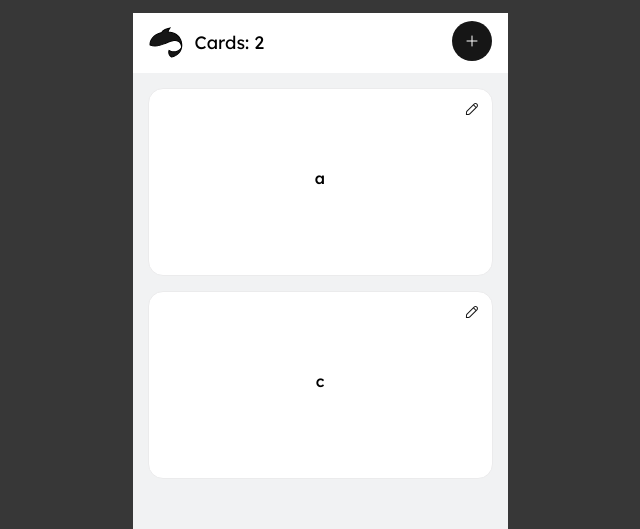
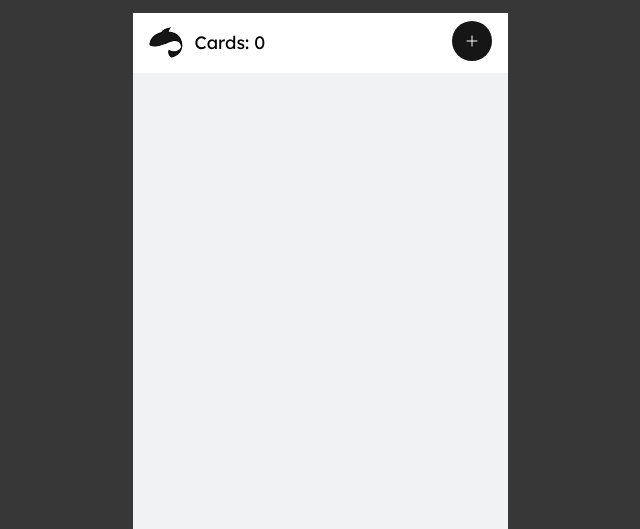
Before and after one commit to filwas/fischkapp, a React (Vite) app: page / in a window 1280 px wide. Shown: the top 529 px of the page, without its empty margins (320-960 px from the left). Built offline with nearby package versions, Linux system fonts and the light colour scheme.

Commit message:
fixed error caused by last commit

```diff
--- a/src/App.tsx
+++ b/src/App.tsx
@@ -23,16 +23,16 @@ const CARDSMEMORY = [
 ];
 
 function App() {
-  const [cardsArray, setCardsArray] = useState<CardObject[]>(CARDSMEMORY);
+  const [cardsArray, setCardsArray] = useState<CardObject[]>([]);
   const [isNewCardDisplayed, setIsNewCardDisplayed] = useState(false);
 
   const handleAddCardButtonClick = () => {
     setIsNewCardDisplayed(true);
   };
 
-  const handleSaveButtonClick = (props: CardObject) => {
+  const handleSaveButtonClick = (card: CardObject) => {
     setCardsArray([
-      { face: props.face, back: props.back},
+      { face: card.face, back: card.back },
       ...cardsArray,
     ]);
     setIsNewCardDisplayed(false);
@@ -57,7 +57,7 @@ function App() {
           />
         )}
         {cardsArray.map((card, index) => (
-          <Card faceValue={card.face} flipValue={card.back} key={index} />
+          <Card faceValue={card.face} flipValue={card.back} key={index} onDelete={()=>{}} />
         ))}
       </div>
     </AppLayout>
--- a/src/components/Card.tsx
+++ b/src/components/Card.tsx
@@ -1,4 +1,4 @@
-import React, { Dispatch, SetStateAction, useEffect, useState } from "react";
+import React, { useEffect, useState } from "react";
 import styles from "./Card.module.css";
 import { TextInput } from "./TextInput";
 import { SmallIconButton } from "./SmallIconButton";
@@ -7,33 +7,24 @@ import { BigButton } from "./BigButton";
 
 interface CardProps {
   /**side A of the card*/
-  faceValue?: string;
+  faceValue: string;
   /**side B of the card*/
-  flipValue?: string;
+  flipValue: string;
   /**text height */
   textHeight?: number;
-  /**unique number */
-  key: number;
+  onDelete: () => void
 }
 
 export const Card = (props: CardProps) => {
-  // text on side A
-  const [faceValue, setFaceValue] = useState(
-    props.faceValue ? props.faceValue : ""
-  );
+  // text on side A$
+  const [faceValue, setFaceValue] = useState("");
   // text on side B
-  const [flipValue, setFlipValue] = useState(
-    props.flipValue ? props.flipValue : ""
-  );
-
+  const [flipValue, setFlipValue] = useState("");
   //wether we're editing the card
   const [editEnabled, setEditEnabled] = useState(false);
-
   //flipState on = side A displayed, flipState off = side B
   const [flipState, setFlipState] = useState(true);
 
-  //state used for controlling the default display of input
-  //and effect for making sure it properly displays
   const [inputDisplayValue, setInputDisplayValue] = useState(
     flipState ? faceValue : flipValue
   );
@@ -42,13 +33,19 @@ export const Card = (props: CardProps) => {
     setInputDisplayValue(flipState ? faceValue : flipValue);
   }, [flipState, faceValue, flipValue]);
 
+  useEffect(() => {
+    setFaceValue(props.faceValue)
+  }, [props.faceValue]);
+
+  useEffect(() => {
+    setFlipValue(props.flipValue)
+  }, [props.flipValue]);
+
   //state used for changing the height of the text display
   const [textOutputHeight, setTextOutputHeight] = useState(
     props.textHeight ? props.textHeight : 19
   );
 
-  //state and custom event for handling card removal
-  const [removeStatus, setRemoveStatus] = useState(false);
 
   function handleTap() {
     setFlipState(!flipState);
@@ -73,9 +70,7 @@ export const Card = (props: CardProps) => {
     if (event) event.stopPropagation();
   };
 
-  const handleDeleteButtonClick = (event?: React.MouseEvent) => {
-    setRemoveStatus(true)
-  };
+
 
   const handleTextInputOnChange = function (event: React.ChangeEvent) {
     const target = event.target as HTMLTextAreaElement;
@@ -84,12 +79,11 @@ export const Card = (props: CardProps) => {
     setTextOutputHeight(target.scrollHeight);
   };
 
-  if (removeStatus) return null;
 
   if (editEnabled) {
     return (
       <div className={styles.card} onClick={() => {}}>
-        <SmallIconButton type={"delete"} onClick={handleDeleteButtonClick} />
+        <SmallIconButton type={"delete"} onClick={props.onDelete} />
         <TextInput
           height={textOutputHeight}
           value={inputDisplayValue}
--- a/src/components/NewCard.tsx
+++ b/src/components/NewCard.tsx
@@ -4,7 +4,6 @@ import { TextInput } from "./TextInput";
 import { SmallIconButton } from "./SmallIconButton";
 import { TextOutput } from "./TextOutput";
 import { BigButton } from "./BigButton";
-import { Card } from "./Card";
 
 interface CardObject {
   face: string;
@@ -12,8 +11,8 @@ interface CardObject {
 }
 
 interface NewCardProps {
-  onSave: (props: CardObject)=>void
-  onCancel: ()=>void
+  onSave: (props: CardObject) => void;
+  onCancel: () => void;
 }
 
 export const NewCard = (props: NewCardProps) => {
@@ -38,15 +37,15 @@ export const NewCard = (props: NewCardProps) => {
   //state used for changing the height of the text display
   const [textOutputHeight, setTextOutputHeight] = useState(19);
 
-
-
   const handleNextButtonClick = () => {
     setFaceValue(inputDisplayValue);
+    setInputDisplayValue("");
     setFlipState(!flipState);
   };
   const handleSaveButtonClick = () => {
-    props.onSave({face: faceValue, back: inputDisplayValue})
-    setFlipValue(inputDisplayValue)
+    props.onSave({ face: faceValue, back: inputDisplayValue });
+    setFaceValue("");
+    setInputDisplayValue("");
   };
   const handleBackButtonClick = (event?: React.MouseEvent) => {
     setFlipState(!flipState);
@@ -54,7 +53,7 @@ export const NewCard = (props: NewCardProps) => {
   };
 
   const handleDeleteButtonClick = (event?: React.MouseEvent) => {
-    props.onCancel()
+    props.onCancel();
     if (event) event.stopPropagation();
   };
 
@@ -67,7 +66,11 @@ export const NewCard = (props: NewCardProps) => {
 
   return (
     <div className={styles.card} onClick={() => {}}>
-        { flipState ? <TextOutput height={10} /> :  <SmallIconButton type={"delete"} onClick={handleDeleteButtonClick} />}
+      {flipState ? (
+        <TextOutput height={10} />
+      ) : (
+        <SmallIconButton type={"delete"} onClick={handleDeleteButtonClick} />
+      )}
       {!flipState && (
         <TextOutput height={12} className={styles.caption}>
           {faceValue}
@@ -81,9 +84,7 @@ export const NewCard = (props: NewCardProps) => {
       <div className={styles.buttonWrapper}>
         <BigButton
           colorToggle={false}
-            onClick={
-              flipState ? handleDeleteButtonClick : handleBackButtonClick
-            }
+          onClick={flipState ? handleDeleteButtonClick : handleBackButtonClick}
         >
           {flipState ? "Cancel" : "Back"}
         </BigButton>
@@ -96,5 +97,4 @@ export const NewCard = (props: NewCardProps) => {
       </div>
     </div>
   );
-
 };
```
Lines whose indentation alone changed are shown as unchanged.
